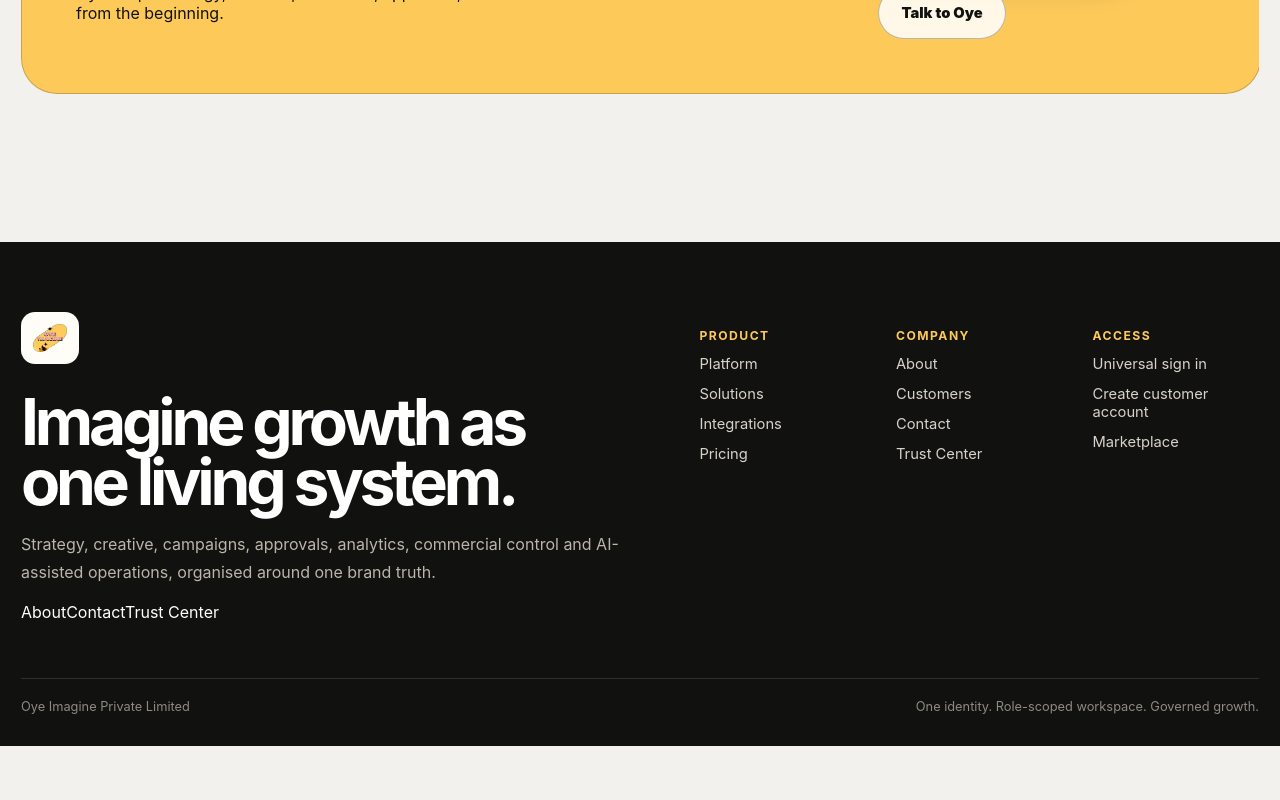
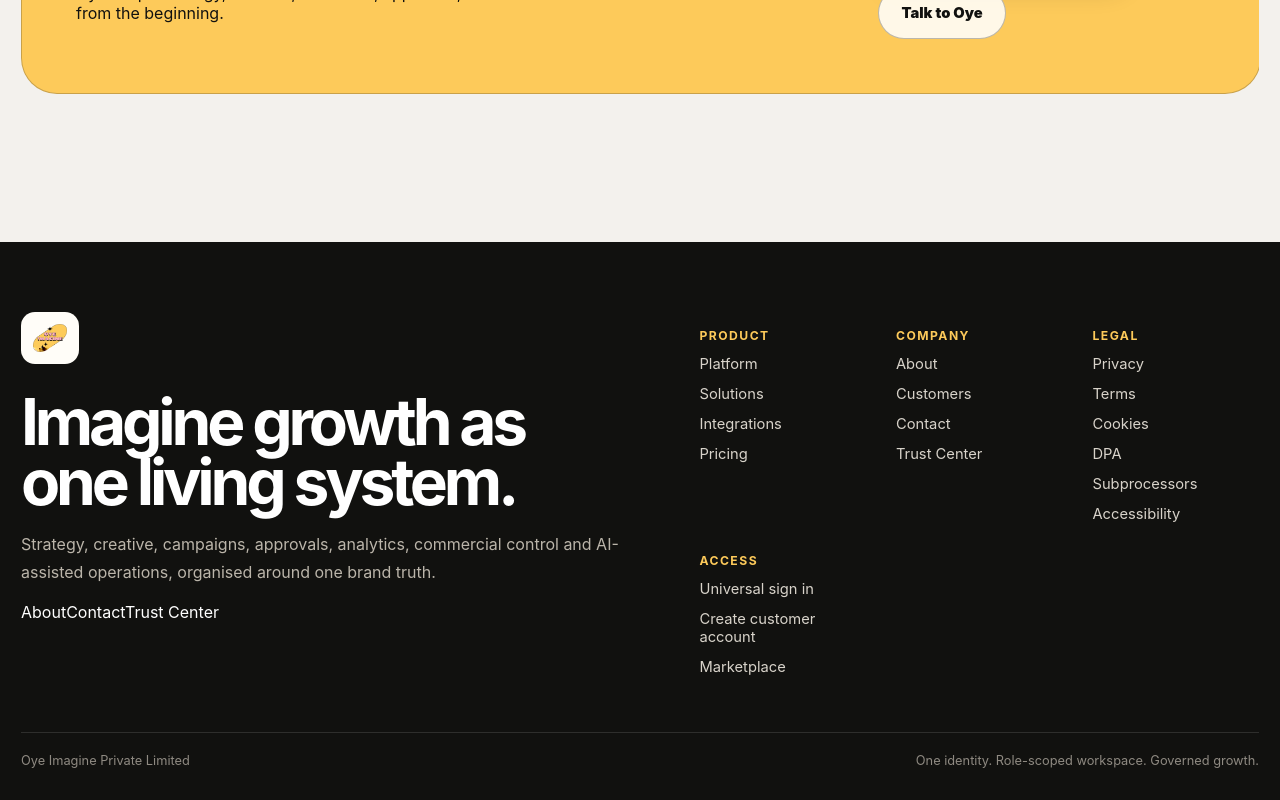
Before and after one commit to arunkumarmanikonda-web/oye-imagine-growth-os-starter, a Next.js app: page / in a window 1280 px wide. Shown: the part 4498-5298 px from the top of the page. Before the commit the page ends 5244 px from the top, so only its background shows below. Built offline with nearby package versions, Linux system fonts and the light colour scheme; no server answers.

Commit message:
Add legal navigation and fix public landmark nesting

```diff
--- a/src/components/shell/SiteChrome.tsx
+++ b/src/components/shell/SiteChrome.tsx
@@ -68,7 +68,7 @@ export default function SiteChrome({ children }: { children: ReactNode }) {
         </div> : null}
       </header>
 
-      <main id="main-content" className="oi-main">{children}</main>
+      <div id="main-content" className="oi-main">{children}</div>
 
       <footer className="premium-footer">
         <div className="premium-footer-grid">
@@ -81,6 +81,7 @@ export default function SiteChrome({ children }: { children: ReactNode }) {
           <section className="premium-footer-links">
             <div><strong>Product</strong><Link href="/platform">Platform</Link><Link href="/solutions">Solutions</Link><Link href="/integrations">Integrations</Link><Link href="/pricing">Pricing</Link></div>
             <div><strong>Company</strong><Link href="/about">About</Link><Link href="/customers">Customers</Link><Link href="/contact">Contact</Link><Link href="/trust">Trust Center</Link></div>
+            <div><strong>Legal</strong><Link href="/privacy">Privacy</Link><Link href="/terms">Terms</Link><Link href="/cookies">Cookies</Link><Link href="/dpa">DPA</Link><Link href="/subprocessors">Subprocessors</Link><Link href="/accessibility">Accessibility</Link></div>
             <div><strong>Access</strong><Link href="/login">Universal sign in</Link><Link href="/signup">Create customer account</Link><Link href="/marketplace">Marketplace</Link></div>
           </section>
         </div>
```
